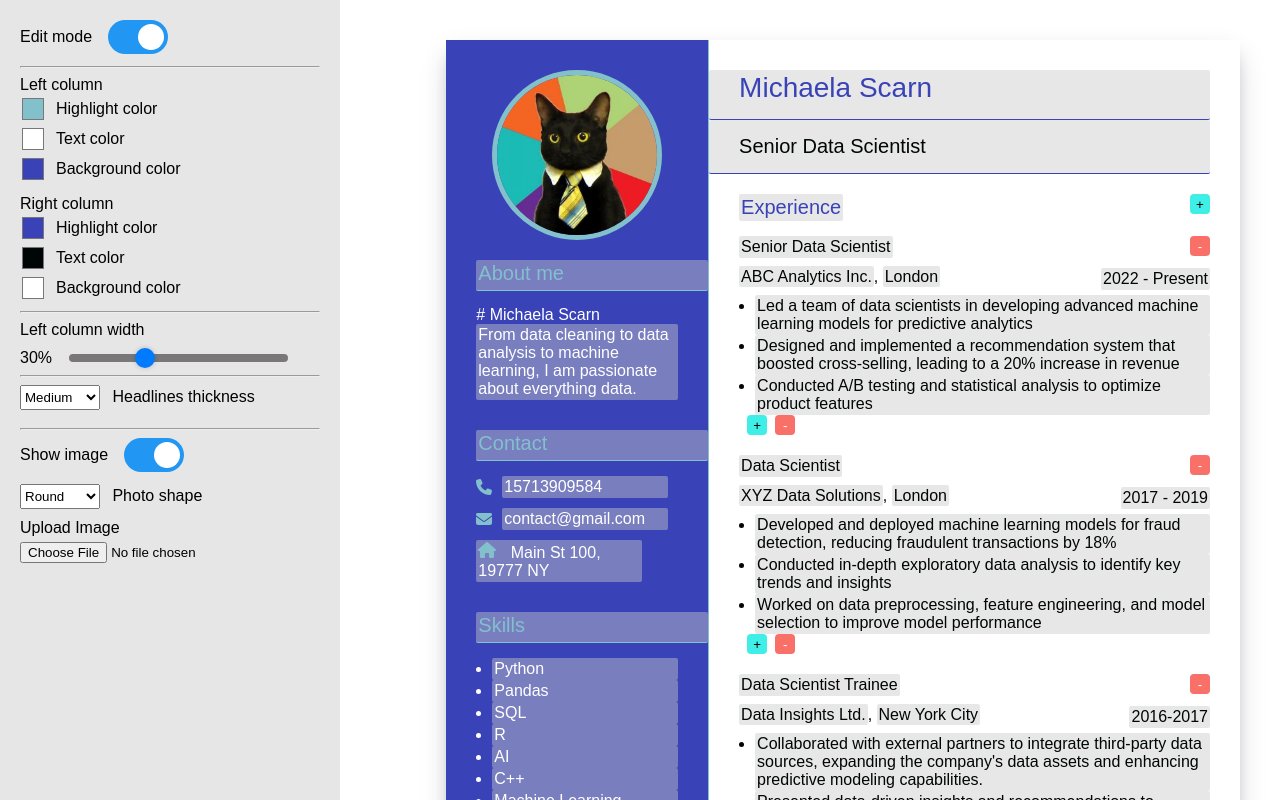
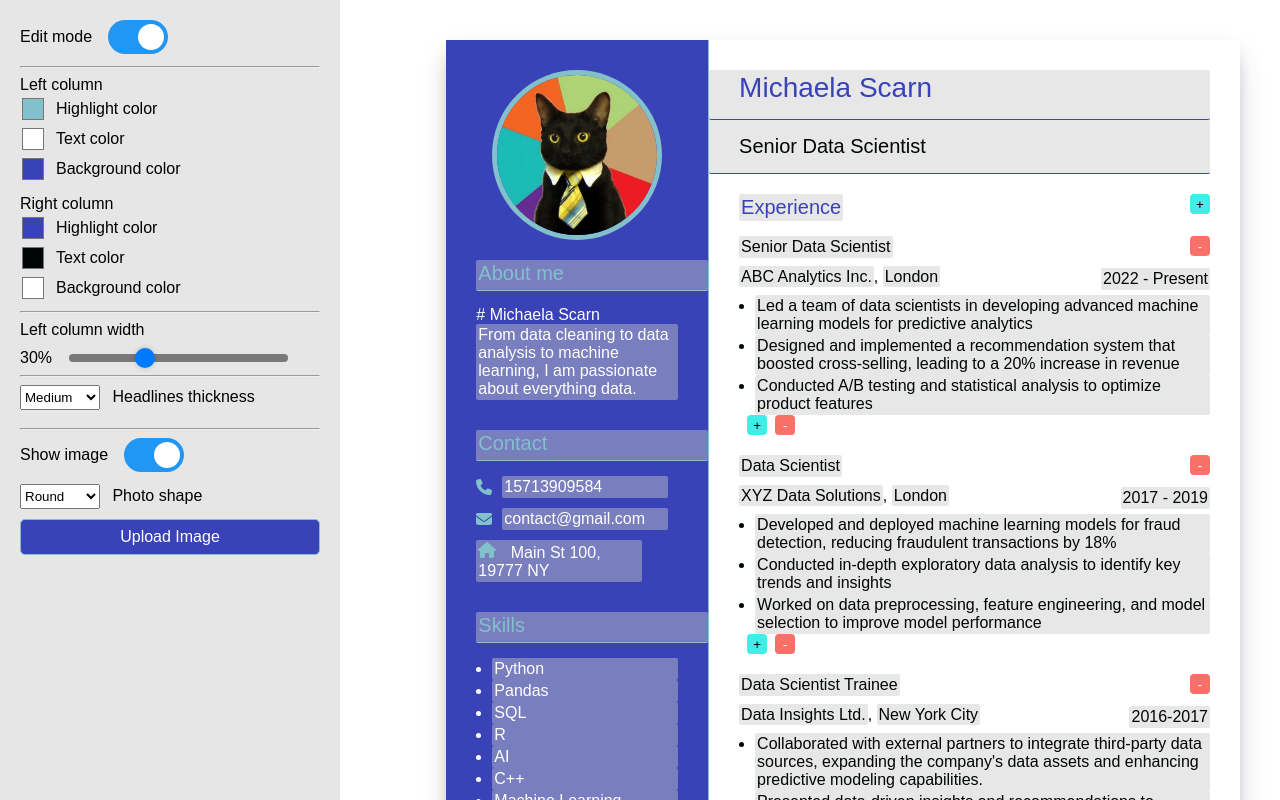
Before and after one commit to gervais-amoah/resume-builder, a Vue app: page / in a window 1280 px wide. Shown: the top 800 px of the page. Built offline with nearby package versions, Linux system fonts and the light colour scheme.

Commit message:
Stylise the image upload component

```diff
--- a/src/components/ImgUpload.vue
+++ b/src/components/ImgUpload.vue
@@ -27,7 +27,19 @@ const changeImage = (e) => {
 </template>
 
 <style scoped>
-input {
-  margin-top: 5px;
+input[type='file'] {
+  display: none;
+}
+
+label {
+  display: flex;
+  align-items: center;
+  justify-content: center;
+  cursor: pointer;
+  border: 1px solid var(--highlight-color-left);
+  padding: 0.5rem 1rem;
+  border-radius: 5px;
+  background-color: var(--background-color-left);
+  color: var(--text-color-left);
 }
 </style>
```
